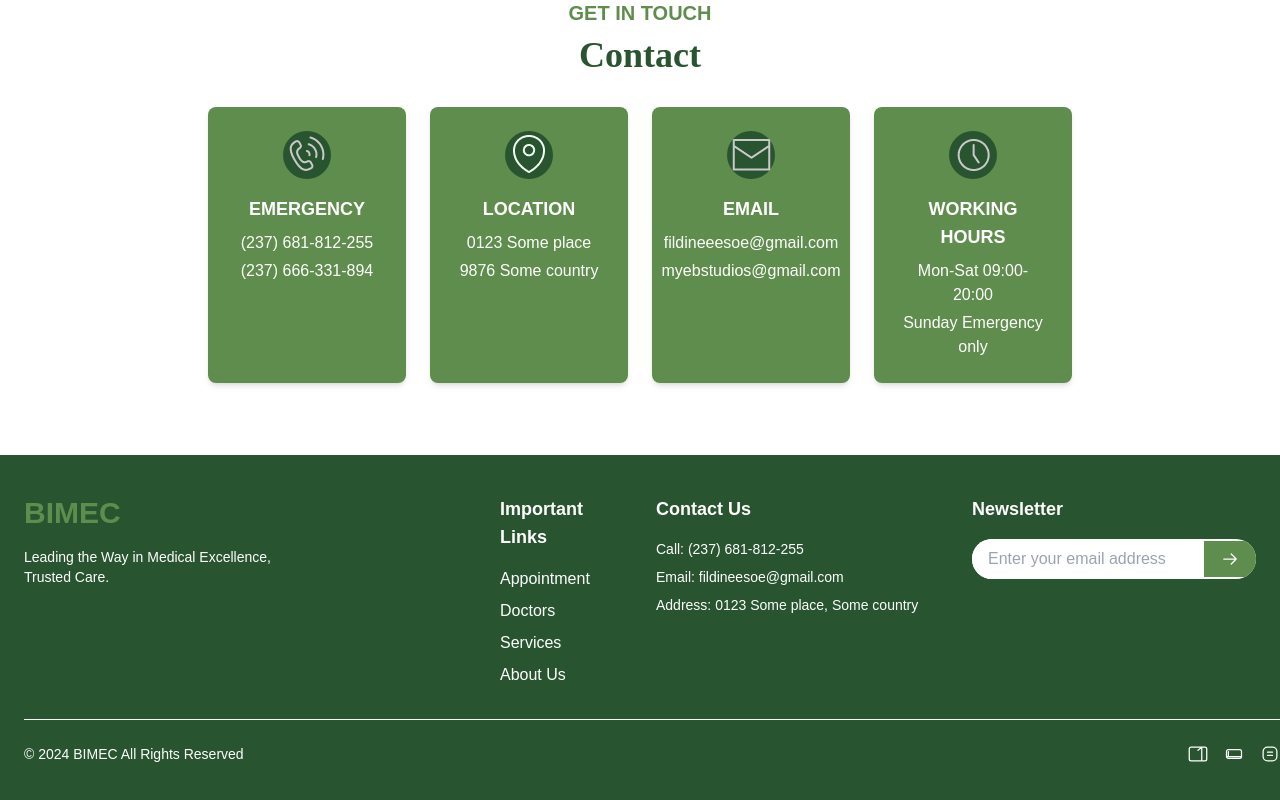
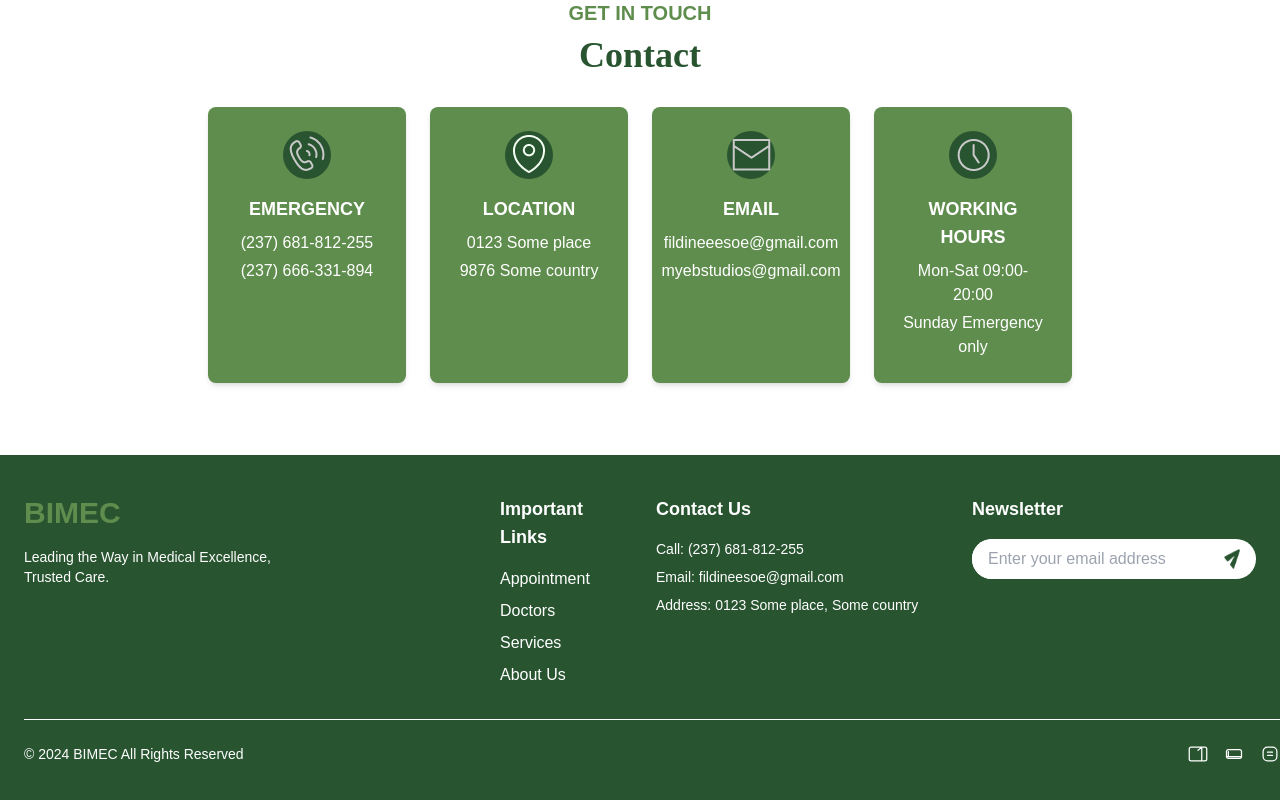
Before and after one commit to vinhdao1006/Project, a React (Vite) app in the folder front-end/: page /home in a window 1280 px wide. Shown: the part 4016-4816 px from the top of the page. Built offline with nearby package versions, Linux system fonts and the light colour scheme; no server answers.

Commit message:
enh: icon and hide login button

```diff
--- a/front-end/index.html
+++ b/front-end/index.html
@@ -2,7 +2,7 @@
 <html lang="en">
   <head>
     <meta charset="UTF-8" />
-    <link rel="icon" type="image/svg+xml" href="/vite.svg" />
+    <link rel="icon" type="image/png" href="/src/assets/icon/Bimec_logo.png" />
     <!-- <link href="https://fonts.googleapis.com/css2?family=Work+Sans:wght@400;500;700&display=swap" rel="stylesheet"> -->
     <meta name="viewport" content="width=device-width, initial-scale=1.0" />
     <title>BIMEC - Hospital Systems</title>
--- a/front-end/src/components/BimecFooter.jsx
+++ b/front-end/src/components/BimecFooter.jsx
@@ -42,21 +42,12 @@ const Footer = () => {
               placeholder="Enter your email address"
               className="px-4 py-2 w-full text-gray-700 focus:outline-none"
             />
-            <button className="px-4 py-2 bg-bimec-green text-white hover:bg-bimec-heavy-green">
-              <svg
-                xmlns="http://www.w3.org/2000/svg"
-                fill="none"
-                viewBox="0 0 24 24"
-                strokeWidth="1.5"
-                stroke="currentColor"
+            <button className="h-full px-4 text-white flex items-center justify-center">
+              <img
+                src="/src/assets/icon/send_icon.png"
+                alt="Send"
                 className="w-5 h-5"
-              >
-                <path
-                  strokeLinecap="round"
-                  strokeLinejoin="round"
-                  d="M4.5 12h15m0 0-6-6m6 6-6 6"
-                />
-              </svg>
+              />
             </button>
           </div>
         </div>
--- a/front-end/src/components/BimecLogo.jsx
+++ b/front-end/src/components/BimecLogo.jsx
@@ -1,6 +1,14 @@
-import React from 'react'
+import React, { useState, useEffect } from 'react';
 
 const BimecLogo = () => {
+    const [isLoggedIn, setIsLoggedIn] = useState(false);
+
+    useEffect(() => {
+        // Check if the user is logged in by verifying the token in cookies or localStorage
+        const token = document.cookie.includes("token"); // Example check
+        setIsLoggedIn(token);
+    }, []);
+
     return (
         <div className="w-full flex items-center justify-between px-6 pt-4 pb-4">
             {/* Logo */}
@@ -11,6 +19,7 @@ const BimecLogo = () => {
             </div>
 
             {/* Sign In Button */}
+            {!isLoggedIn && (
                 <div>
                     <a
                         href="/login"
@@ -19,10 +28,9 @@ const BimecLogo = () => {
                         Sign In
                     </a>
                 </div>
+            )}
         </div>
+    );
+};
 
-
-    )
-}
-
-export default BimecLogo
+export default BimecLogo;
--- a/front-end/src/pages/SignIn.jsx
+++ b/front-end/src/pages/SignIn.jsx
@@ -18,7 +18,9 @@ function SignIn() {
             .then(result => {
                 console.log(result)
                 if (result.data === "Success") {
-                    navigate('/home')
+                    setTimeout(() => {
+                        navigate('/home');
+                    }, 3000);
                 }
             })
             .catch(err => console.log(err))
```
Also changed, not shown: front-end/src/assets/icon/send_icon.png (added), 1 other file (tests, documents, lock files or other folders). Lines whose indentation alone changed are shown as unchanged.
